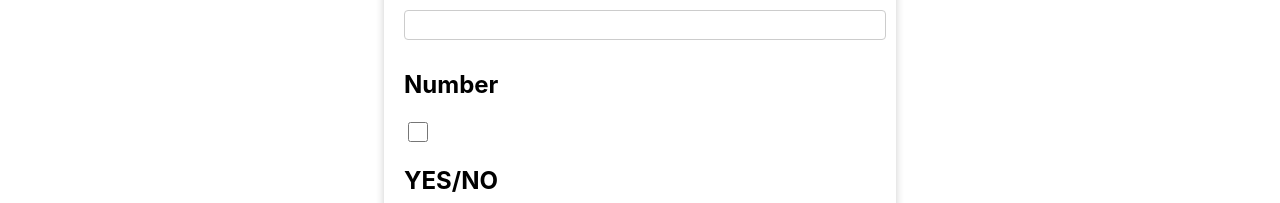
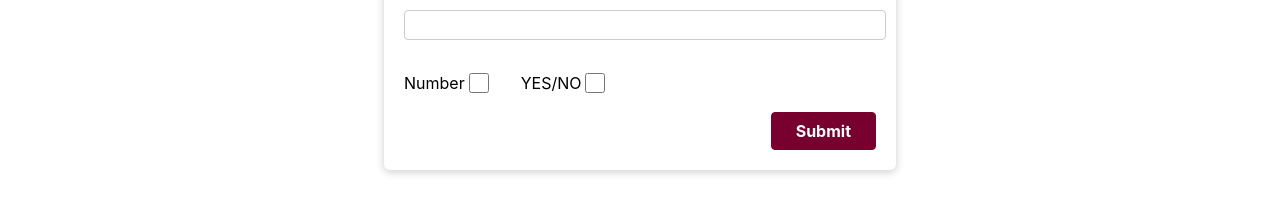
Before and after one commit to Programmer231/SITS-Database, a React (Create React App) app: page / in a window 1280 px wide. Shown: the part 597-800 px from the top of the page. Built offline with nearby package versions, Linux system fonts and the light colour scheme; no server answers.

Commit message:
added number/yes/no and finished that process to the add field form

```diff
--- a/src/AddField/AddField.js
+++ b/src/AddField/AddField.js
@@ -6,13 +6,24 @@ import Form from "../Form/Form";
 import DisplayField from "../Display/DisplayField";
 
 const AddField = () => {
-  const [addField, setAddField] = useState({ type: "" });
+  const [addField, setAddField] = useState({ type: "", number: false, checkboxBoolean: false });
 
   const [certificationState, setCertificationState] = useState([]);
 
   const [searchPart, setSearchPart] = useState({ part: "" });
 
   const [partInfo, setPartInfo] = useState([]);
+
+  const addFieldCheckboxChangedHandler = (name) => {
+    setAddField(prevState => {
+      return {
+        ...prevState,
+        number: false,
+        checkboxBoolean: false,
+        [name]: !prevState[name],
+      }
+    })
+  }
 
   const submitAddField = () => {
     let certificationData = [];
@@ -129,16 +140,24 @@ const AddField = () => {
                 />
               </div>
               <div className = {classes.addFieldCheckbox}>
-                <h2>Number</h2>
+                <label htmlFor = "Number">Number</label>
               <input
                   type="checkbox"
                   value= "Number"
+                  name = "number"
+                  checked = {addField.number}
+                  onChange = {() => addFieldCheckboxChangedHandler("number")}
+                  required = {!(addField.number || addField.checkboxBoolean)}
               />
 
-              <h2>YES/NO</h2>
+              <label htmlFor="Yes/No">YES/NO</label>
               <input
                   type="checkbox"
                   value= "YES/NO"
+                  name = "yes/no"
+                  checked = {addField.checkboxBoolean}
+                  onChange = {() => addFieldCheckboxChangedHandler("checkboxBoolean")}
+                  required = {!(addField.checkboxBoolean || addField.number)}
               />
               </div>
               <div className={classes.actions}>
--- a/src/AddField/AddField.module.css
+++ b/src/AddField/AddField.module.css
@@ -64,7 +64,6 @@ input[type="checkbox"] {
   margin-right: 2rem;
   height: 20px;
   width: 20px;
-  min-width: 20px;
 }
 
 .center {
@@ -78,4 +77,7 @@ input[type="checkbox"] {
 
 .addFieldCheckbox {
   margin-top: 30px;
+  display: flex;
+  flex-direction: row;
+  align-items: center;
 }
```
